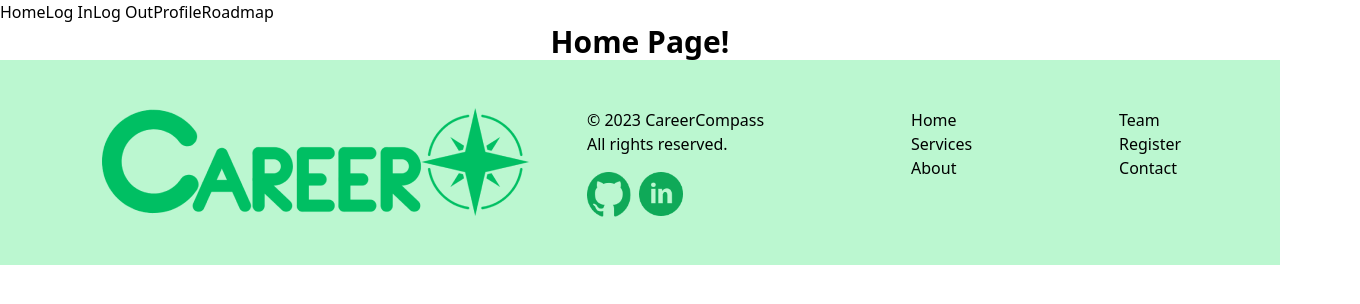
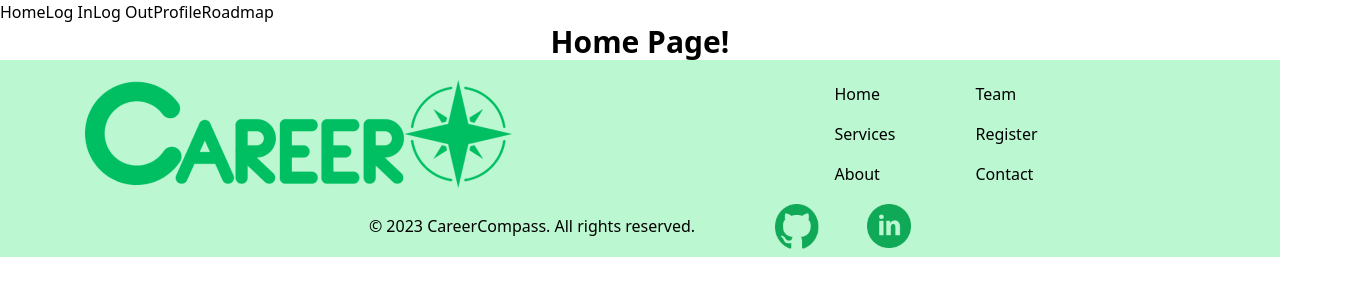
Before and after one commit to PekaVengers/CareerCompass, a React (Vite) app in the folder client/: page / in a window 1280 px wide. Shown: the top 304 px of the page, 1360 px wide, since content can reach past the window. Built offline with nearby package versions, Linux system fonts and the light colour scheme; no server answers.

Commit message:
style: move copyright to bottom in footer

```diff
--- a/client/src/components/Footer.jsx
+++ b/client/src/components/Footer.jsx
@@ -5,35 +5,38 @@ import { Link } from "react-router-dom";
 
 export default function Footer() {
   return (
-    <div className="bg-green-200 text-black py-12">
-      <div className="container mx-auto flex flex-col md:flex-row justify-evenly items-center md:items-start md:space-x-12">
+    <div className="bg-green-200 text-black pt-5 pb-2">
+      <div className="container justify-center mx-20 flex items-center w-100">
         <div className="flex flex-col md:flex-row space-x-0 md:space-x-4 md:space-y-0 mb-5 md:mb-0 gap-10">
           <div className="footer-logo">
             <img src={logo} alt="Career Campus" className="w-auto h-auto" />
           </div>
-          <div className="flex flex-col items-center md:items-start">
-            <div>&copy; 2023 CareerCompass</div>
-            <div>All rights reserved.</div>
-            <div className="flex mt-4">
-              <Link to="#" className="mr-2">
-                <img className="w-11" src={github} alt="Follow on GitHub" />
-              </Link>
-              <Link to="#" className="">
-                <img className="w-11" src={linkedin} alt="Follow on LinkedIn" />
-              </Link>
+        </div>
+        <div className="flex flex-col px-80">
+          <div className="flex gap-20">
+            <div className="flex flex-col space-y-4">
+              <Link to="/">Home</Link>
+              <Link to="/services">Services</Link>
+              <Link to="/about">About</Link>
+            </div>
+            <div className="flex flex-col space-y-4">
+              <Link to="/team">Team</Link>
+              <Link to="/register">Register</Link>
+              <Link to="/contact">Contact</Link>
             </div>
           </div>
         </div>
-        <div className="flex flex-col space-y-4 md:space-y-0">
-          <Link to="/">Home</Link>
-          <Link to="/services">Services</Link>
-          <Link to="/about">About</Link>
-        </div>
-        <div className="flex flex-col space-y-4 md:space-y-0">
-          <Link to="/team">Team</Link>
-          <Link to="/register">Register</Link>
-          <Link to="/contact">Contact</Link>
+      </div>
+      <div className="flex flex-row items-center justify-center mt-4 gap-20 w-full">
+        <div className="self-center ml-10">&copy; 2023 CareerCompass. All rights reserved.</div>
+        <div className="self-end flex gap-10">
+          <Link to="#" className="mr-2">
+            <img className="w-11" src={github} alt="Follow on GitHub" />
+          </Link>
+          <Link to="#" className="mr-10">
+            <img className="w-11" src={linkedin} alt="Follow on LinkedIn" />
+          </Link>
         </div>
       </div>
-    </div> );
+    </div>);
 }
```
